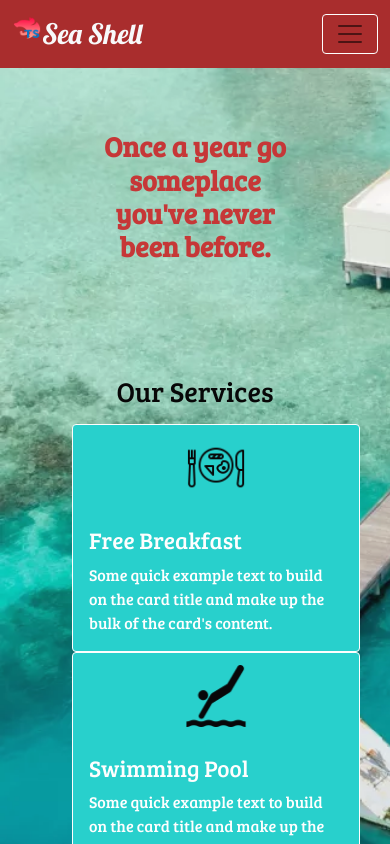
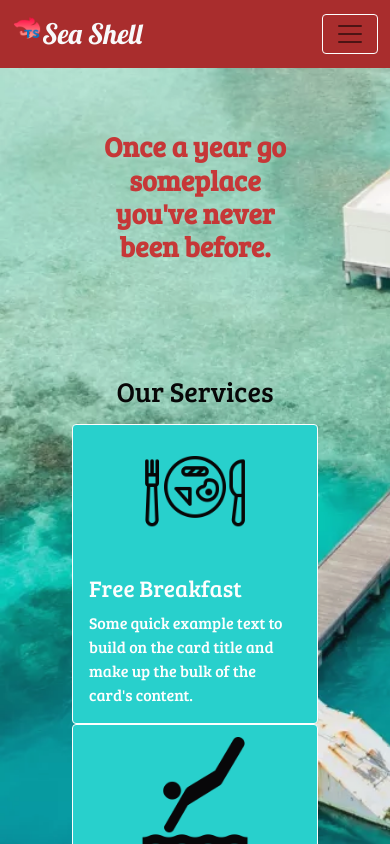
Before and after one commit to talhasaeed22/SeaShell, a React (Create React App) app: page / in a window 390 px wide. Shown: the top 844 px of the page. Built offline with nearby package versions, Linux system fonts and the light colour scheme; a web font is replaced by a local one.

Commit message:
further changes

```diff
--- a/src/Components/Home.css
+++ b/src/Components/Home.css
@@ -23,7 +23,7 @@
     font-weight: bolder;
 }
 .card-img-top{
-    width: 30%;
+    width: 40%;
     margin: auto;
     padding: 12px;
 }
@@ -44,4 +44,7 @@
     .home-image{
         margin-bottom: 170%;
     }
+    .card-img-top{
+        width: 55%;
+    }
 }
--- a/src/Components/Home.js
+++ b/src/Components/Home.js
@@ -9,13 +9,12 @@ const Home = () => {
 
     <>
       <div className='home-image'>
-        {/* <Content/> */}
         <div className="container home-container d-flex flex-column justify-content-center align-items-center">
           <h1 className='p-heading' >Once a year go someplace you've never been before.</h1>
           <div className="row service-row p-5">
             <h1 style={{textAlign:'center'}} className="pb-2">Our Services</h1>
             <div className="col-md-4 col-sm-12">
-              <div className="home-card card" style={{width: "18rem"}}>
+              <div className="home-card card" >
                 <img src={breakfast} className="card-img-top" alt="Breakfast"/>
                   <div className="card-body">
                     <h3 className="card-title">Free Breakfast</h3>
@@ -25,7 +24,7 @@ const Home = () => {
               </div>
             </div>
             <div className="col-md-4 col-sm-12">
-              <div className="home-card card" style={{width: "18rem"}}>
+              <div className="home-card card" >
                 <img src={pool} className="card-img-top" alt="Pool"/>
                   <div className="card-body">
                     <h3 className="card-title">Swimming Pool</h3>
@@ -35,7 +34,7 @@ const Home = () => {
               </div>
             </div>
             <div className="col-md-4 col-sm-12">
-              <div className="home-card card" style={{width: "18rem"}}>
+              <div className="home-card card" >
                 <img src={mountains} className="card-img-top" alt="Trekking"/>
                   <div className="card-body">
                     <h3 className="card-title">Trekking</h3>
```
